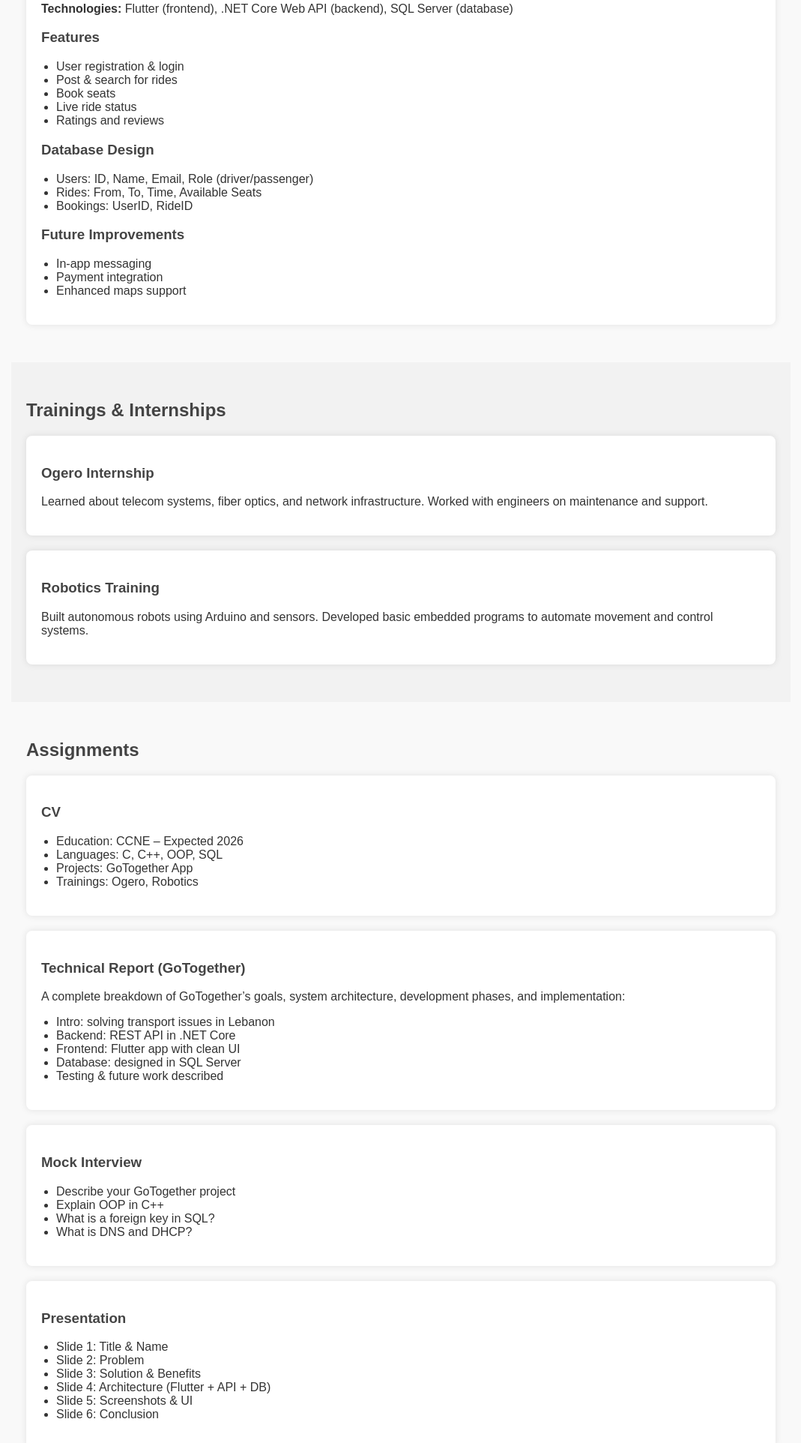
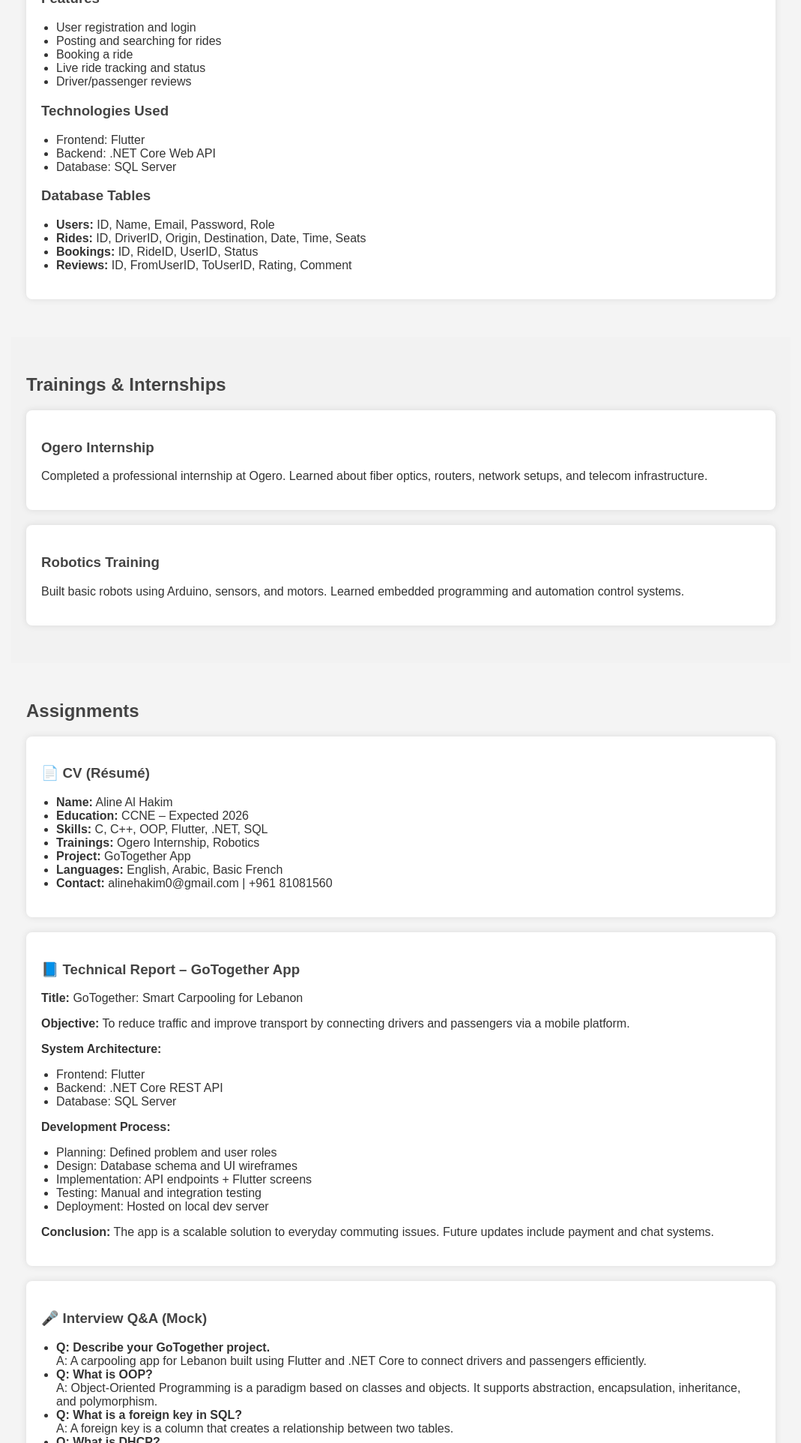
Before and after one commit to Aline-bit271/aline-hakim-portfolio, a plain HTML site: page index.html in a window 1280 px wide. Shown: the part 876-2800 px from the top of the page at 75% size, without its empty margins (105-1174 px from the left). Drawn offline with Linux system fonts and the light colour scheme.

Commit message:
Add files via upload

```diff
--- a/index.html
+++ b/index.html
@@ -3,10 +3,10 @@
 <head>
   <meta charset="UTF-8" />
   <meta name="viewport" content="width=device-width, initial-scale=1.0"/>
-  <title>Aline Al Hakim - Portfolio</title>
+  <title>Aline Al Hakim - E-Portfolio</title>
   <style>
-    body { font-family: Arial, sans-serif; margin: 0; padding: 0; background: #f9f9f9; color: #333; }
-    header, footer { background-color: #222; color: white; text-align: center; padding: 40px 10px; }
+    body { font-family: Arial, sans-serif; margin: 0; padding: 0; background: #f4f4f4; color: #333; }
+    header, footer { background: #222; color: white; text-align: center; padding: 40px 10px; }
     section { padding: 30px 20px; max-width: 1000px; margin: auto; }
     h1, h2, h3 { color: #444; }
     .skills span { background: #444; color: #fff; padding: 8px 14px; margin: 5px; display: inline-block; border-radius: 4px; }
@@ -22,12 +22,12 @@
     <h1>Aline Al Hakim</h1>
     <p>Computer and Communication Networks Engineering Student – Aabay, Lebanon</p>
     <p>Email: <a href="mailto:alinehakim0@gmail.com" style="color:#4dc3ff;">alinehakim0@gmail.com</a> | Phone: +961 81081560</p>
-    <p>LinkedIn: <a href="https://www.linkedin.com/in/aline-al-hakim" target="_blank" style="color:#4dc3ff;">linkedin.com/in/aline-al-hakim</a> | GitHub: <a href="https://github.com" style="color:#4dc3ff;" target="_blank">github.com</a></p>
+    <p>LinkedIn: <a href="https://www.linkedin.com/in/aline-al-hakim" target="_blank" style="color:#4dc3ff;">linkedin.com/in/aline-al-hakim</a> | GitHub: <a href="https://github.com" target="_blank" style="color:#4dc3ff;">github.com</a></p>
   </header>
 
   <section>
     <h2>About Me</h2>
-    <p>I am a third-year Computer and Communication Networks Engineering student at CCNE. I specialize in C, C++, and Object-Oriented Programming, and I’m passionate about building software that solves real problems. I built <strong>GoTogether</strong>, a ride-sharing app for Lebanon, as my major project. I’ve also completed internships with Ogero and robotics programs to expand my hands-on experience in both hardware and telecom systems.</p>
+    <p>I’m a third-year Computer and Communication Networks Engineering student. I specialize in C, C++, and OOP. I enjoy solving real-world problems with technology and built GoTogether, a carpooling platform for Lebanon. I’ve trained at Ogero and worked on robotics projects, combining both hardware and software skills.</p>
   </section>
 
   <section class="light-section">
@@ -47,30 +47,30 @@
     <h2>Major Project – GoTogether App</h2>
     <div class="card">
       <h3>Overview</h3>
-      <p>GoTogether is a full-stack mobile app for carpooling in Lebanon. It connects passengers and drivers based on routes and times, reducing traffic and transport cost.</p>
-      <p><strong>Technologies:</strong> Flutter (frontend), .NET Core Web API (backend), SQL Server (database)</p>
+      <p><strong>GoTogether</strong> is a full-stack carpooling application developed using Flutter, .NET Core, and SQL Server. It helps passengers and drivers find shared rides efficiently in Lebanon.</p>
 
       <h3>Features</h3>
       <ul>
-        <li>User registration & login</li>
-        <li>Post & search for rides</li>
-        <li>Book seats</li>
-        <li>Live ride status</li>
-        <li>Ratings and reviews</li>
+        <li>User registration and login</li>
+        <li>Posting and searching for rides</li>
+        <li>Booking a ride</li>
+        <li>Live ride tracking and status</li>
+        <li>Driver/passenger reviews</li>
       </ul>
 
-      <h3>Database Design</h3>
+      <h3>Technologies Used</h3>
       <ul>
-        <li>Users: ID, Name, Email, Role (driver/passenger)</li>
-        <li>Rides: From, To, Time, Available Seats</li>
-        <li>Bookings: UserID, RideID</li>
+        <li>Frontend: Flutter</li>
+        <li>Backend: .NET Core Web API</li>
+        <li>Database: SQL Server</li>
       </ul>
 
-      <h3>Future Improvements</h3>
+      <h3>Database Tables</h3>
       <ul>
-        <li>In-app messaging</li>
-        <li>Payment integration</li>
-        <li>Enhanced maps support</li>
+        <li><strong>Users:</strong> ID, Name, Email, Password, Role</li>
+        <li><strong>Rides:</strong> ID, DriverID, Origin, Destination, Date, Time, Seats</li>
+        <li><strong>Bookings:</strong> ID, RideID, UserID, Status</li>
+        <li><strong>Reviews:</strong> ID, FromUserID, ToUserID, Rating, Comment</li>
       </ul>
     </div>
   </section>
@@ -79,11 +79,11 @@
     <h2>Trainings & Internships</h2>
     <div class="card">
       <h3>Ogero Internship</h3>
-      <p>Learned about telecom systems, fiber optics, and network infrastructure. Worked with engineers on maintenance and support.</p>
+      <p>Completed a professional internship at Ogero. Learned about fiber optics, routers, network setups, and telecom infrastructure.</p>
     </div>
     <div class="card">
       <h3>Robotics Training</h3>
-      <p>Built autonomous robots using Arduino and sensors. Developed basic embedded programs to automate movement and control systems.</p>
+      <p>Built basic robots using Arduino, sensors, and motors. Learned embedded programming and automation control systems.</p>
     </div>
   </section>
 
@@ -91,52 +91,65 @@
     <h2>Assignments</h2>
 
     <div class="card">
-      <h3>CV</h3>
+      <h3>📄 CV (Résumé)</h3>
       <ul>
-        <li>Education: CCNE – Expected 2026</li>
-        <li>Languages: C, C++, OOP, SQL</li>
-        <li>Projects: GoTogether App</li>
-        <li>Trainings: Ogero, Robotics</li>
+        <li><strong>Name:</strong> Aline Al Hakim</li>
+        <li><strong>Education:</strong> CCNE – Expected 2026</li>
+        <li><strong>Skills:</strong> C, C++, OOP, Flutter, .NET, SQL</li>
+        <li><strong>Trainings:</strong> Ogero Internship, Robotics</li>
+        <li><strong>Project:</strong> GoTogether App</li>
+        <li><strong>Languages:</strong> English, Arabic, Basic French</li>
+        <li><strong>Contact:</strong> alinehakim0@gmail.com | +961 81081560</li>
       </ul>
     </div>
 
     <div class="card">
-      <h3>Technical Report (GoTogether)</h3>
-      <p>A complete breakdown of GoTogether’s goals, system architecture, development phases, and implementation:</p>
+      <h3>📘 Technical Report – GoTogether App</h3>
+      <p><strong>Title:</strong> GoTogether: Smart Carpooling for Lebanon</p>
+      <p><strong>Objective:</strong> To reduce traffic and improve transport by connecting drivers and passengers via a mobile platform.</p>
+      <p><strong>System Architecture:</strong></p>
       <ul>
-        <li>Intro: solving transport issues in Lebanon</li>
-        <li>Backend: REST API in .NET Core</li>
-        <li>Frontend: Flutter app with clean UI</li>
-        <li>Database: designed in SQL Server</li>
-        <li>Testing & future work described</li>
+        <li>Frontend: Flutter</li>
+        <li>Backend: .NET Core REST API</li>
+        <li>Database: SQL Server</li>
+      </ul>
+      <p><strong>Development Process:</strong></p>
+      <ul>
+        <li>Planning: Defined problem and user roles</li>
+        <li>Design: Database schema and UI wireframes</li>
+        <li>Implementation: API endpoints + Flutter screens</li>
+        <li>Testing: Manual and integration testing</li>
+        <li>Deployment: Hosted on local dev server</li>
+      </ul>
+      <p><strong>Conclusion:</strong> The app is a scalable solution to everyday commuting issues. Future updates include payment and chat systems.</p>
+    </div>
+
+    <div class="card">
+      <h3>🎤 Interview Q&A (Mock)</h3>
+      <ul>
+        <li><strong>Q: Describe your GoTogether project.</strong><br>A: A carpooling app for Lebanon built using Flutter and .NET Core to connect drivers and passengers efficiently.</li>
+        <li><strong>Q: What is OOP?</strong><br>A: Object-Oriented Programming is a paradigm based on classes and objects. It supports abstraction, encapsulation, inheritance, and polymorphism.</li>
+        <li><strong>Q: What is a foreign key in SQL?</strong><br>A: A foreign key is a column that creates a relationship between two tables.</li>
+        <li><strong>Q: What is DHCP?</strong><br>A: DHCP (Dynamic Host Configuration Protocol) automatically assigns IP addresses to devices on a network.</li>
       </ul>
     </div>
 
     <div class="card">
-      <h3>Mock Interview</h3>
+      <h3>📽️ Presentation Slides Content</h3>
       <ul>
-        <li>Describe your GoTogether project</li>
-        <li>Explain OOP in C++</li>
-        <li>What is a foreign key in SQL?</li>
-        <li>What is DNS and DHCP?</li>
-      </ul>
-    </div>
-
-    <div class="card">
-      <h3>Presentation</h3>
-      <ul>
-        <li>Slide 1: Title & Name</li>
-        <li>Slide 2: Problem</li>
-        <li>Slide 3: Solution & Benefits</li>
-        <li>Slide 4: Architecture (Flutter + API + DB)</li>
-        <li>Slide 5: Screenshots & UI</li>
-        <li>Slide 6: Conclusion</li>
+        <li><strong>Slide 1:</strong> Title – GoTogether App</li>
+        <li><strong>Slide 2:</strong> Problem – No transport options</li>
+        <li><strong>Slide 3:</strong> Solution – Carpooling App</li>
+        <li><strong>Slide 4:</strong> Tech – Flutter + .NET Core + SQL</li>
+        <li><strong>Slide 5:</strong> App Features – Book, Track, Review</li>
+        <li><strong>Slide 6:</strong> Architecture Diagram</li>
+        <li><strong>Slide 7:</strong> Conclusion – Future ideas & Q&A</li>
       </ul>
     </div>
   </section>
 
   <footer>
-    <p>© 2025 Aline Al Hakim | CCNE Student Portfolio</p>
+    <p>© 2025 Aline Al Hakim | All rights reserved</p>
   </footer>
 
 </body>
```
